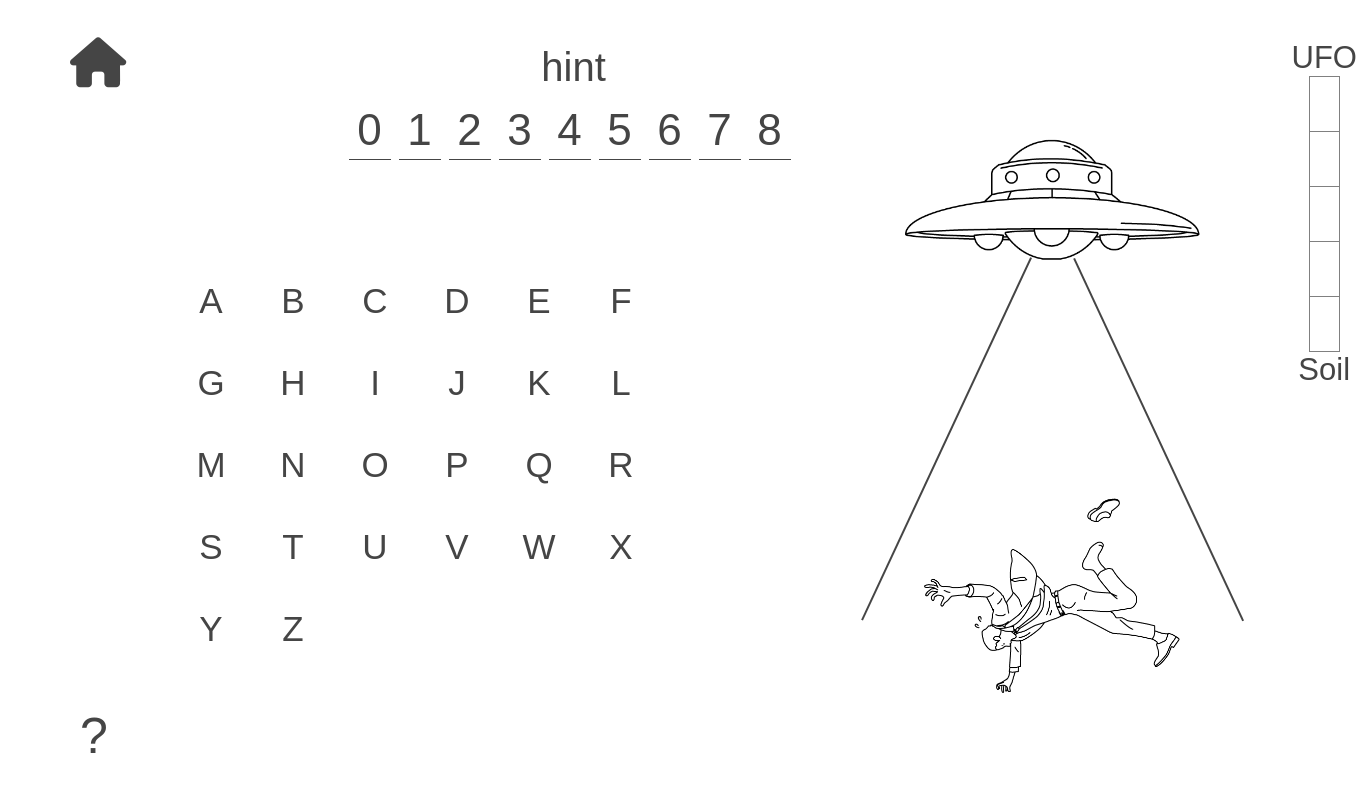
After one commit to kenstratton/word_guessing_game, a Flask app: page /ufo-coming in a window 1360 px wide. The commit adds this page. Run offline with Flask 2, Linux system fonts and the light colour scheme; some libraries are stand-ins or nearby versions.

Commit message:
Design of game
Added html template and css which implement the screen while playing game

```diff
--- a/__init__.py
+++ b/__init__.py
@@ -9,4 +9,9 @@ def create_app(test_config=None):
     def top():
         return render_template('top.html')
 
+    @app.route('/ufo-coming')
+    def game():
+        alphabets = ["A","B","C","D","E","F","G","H","I","J","K","L","M","N","O","P","Q","R","S","T","U","V","W","X","Y","Z"]
+        return render_template('game.html', alphabets=alphabets)
+
     return app
--- a/static/stylesheet/style.css
+++ b/static/stylesheet/style.css
@@ -1,73 +1,92 @@
-html { font-family: sans-serif; color: #454545;}
+* { box-sizing: border-box; }
+html { font-family: sans-serif; font-weight: lighter; color: #454545;}
 body {
   height: 100vh;
-  margin: 0 auto;
-  background: #ffffff;
-  box-sizing: border-box;
-}
-a {
-  text-decoration: none;
-  color: #454545;
-}
-button {
-  border: none;
-  background: none;
-}
+  min-height: 350px;
+  min-width: 1000px;
+  margin: auto;
+  display: flex; }
+a { color: #454545; text-decoration: none; }
+button { border: none; background: none; }
+ul { padding: 0; margin: 0; display: flex; flex-wrap: wrap; list-style: none; }
+table { border-collapse: collapse; }
+
+.flex-wrapper { display: flex;}
+.play-link {
+  font: 75px "Helvetica Neue" ;
+  font-weight: lighter;
+  margin: auto;
+  outline: none;
+  cursor: pointer;
+  display: block;
+  position: relative; }
+.play-link::after {
+  height: 1px;
+  width: 0;
+  background: #454545;
+  content: '';
+  position: absolute; left: 50%; bottom: 0;
+  transition: .5s all; }
+.play-link:hover::after { width: 100%; left: 0; }
 
 
-.play_link {
-  font-size: 75px;
-  font-family: "Helvetica Neue";
-  font-weight: lighter;
-  display: block;
-  margin: 0 auto;
-}
-.play_link:hover {
-  border-bottom: 1px solid #454545;
-}
-
-
-.content {
-  height: 100%;
-  display: flex;
-}
-
-
-.menu {
-  position: relative;
-}
+.menu { position: relative; }
 .menu > a {
   font-size: 50px;
   position: absolute;
-  left: 40px;
-}
-.menu > #home {
-  top: 30px;
-  display: none;
-}
-.menu > #help {
-  bottom: 30px;
-}
+  z-index: 10; }
+.menu > #home { top: 35px; left: 70px;}
+.menu > #help { bottom: 35px; left: 80px;}
 
 
-.main {
+.top { width: 100%; position: relative; }
+.top > h1 {
+  font: 100px "HelveticaNeue-CondensedBold";
+  text-align: center;
+  margin: 150px 0 170px 20px; }
+#top-ufo {
+  transform: rotate(-27deg);
+  position: absolute; top: -20px; left: 15px; }
+#top-man {
+  position: absolute; bottom: 25px; right: 11px; }
+
+
+.game {
   width: 100%;
-  position: relative;
-}
-.main > h1 {
-  font-size: 100px;
-  font-family: "HelveticaNeue-CondensedBold";
-  text-align: center;
-  margin: 150px 0 170px 20px;
-}
-.main > #ufo {
-  transform: rotate(-27deg);
-  position: absolute;
-  top: -20px;
-  left: 15px;
-}
-.main > #businessman {
-  position: absolute;
-  right: 11px;
-  bottom: 25px;
-}
+  padding: 45px 0 0 170px;
+  text-align: center; }
+.game .secret { width: fit-content; margin-left: 15%; }
+.secret .hint-txt { font-size: 40px; font-weight: lighter;}
+.secret .slot-lis { width: fit-content; margin: 15px auto 0; }
+.slot-lis > li {
+  width: 42px;
+  padding-bottom: 4px;
+  border-bottom: solid 1px #454545;
+  font-size: 44px;
+  margin-right: 8px; }
+.game .alph-lis { max-width: 492px; margin: 100px 5% 0 0;}
+.alph-lis > li {
+  width: 82px;
+  font-size: 35px;
+  line-height: 82px;
+  cursor: pointer; }
+.game .animation {
+  position: relative; }
+.animation > * { position: absolute; }
+.animation > #game-ufo { top: -110px; left: 180px; }
+.animation > #game-man { bottom: -70px; left: 200px; }
+.animation .ufo-ray {
+  z-index: 1;
+  height: 2px;
+  width: 400px;
+  background: #454545;
+  top: 98px;
+  transform-origin: top left;
+  transition: 1s all; }
+.animation:hover .ufo-ray { width: 0px; }
+.animation > #ray1{ left: 310px; transform: rotate(115deg); }
+.animation > #ray2{ left: 353px; transform: rotate(65deg); }
+.animation .game-param { top: -120px; left: 570px; }
+.game-param span { font-size: 31px; }
+.game-param .alt-bar { margin: auto; }
+.alt-bar td { height: 55px; width: 30px; }
--- a/templates/base.html
+++ b/templates/base.html
@@ -6,9 +6,6 @@
     <script src="https://kit.fontawesome.com/8989297e1e.js" crossorigin="anonymous"></script>
   </head>
   <body>
-    <section class="content">
-      {% block content %}
-      {% endblock %}
-    </section>
+    {% block content %}{% endblock %}
   </body>
 </html>
--- /dev/null
+++ b/templates/game.html
@@ -0,0 +1,36 @@
+{% extends 'base.html' %}
+
+{% block title %}UFO Coming{% endblock %}
+{% block content %}
+  <div class="menu">
+    <a id="home" href="/top"><i class="fas fa-home"></i></a>
+    <a id="help" href="/top">?</a>
+  </div>
+  <div class="game">
+    <div class="secret">
+      <span class="hint-txt">hint</span>
+      <ul class="slot-lis">
+        {% for _ in range(9) %}<li>{{_}}</li>{% endfor %}
+      </ul>
+    </div>
+    <div class="flex-wrapper">
+      <ul class="alph-lis">
+        {% for al in alphabets %}<li id="{{al}}">{{al}}</li>{% endfor %}
+      </ul>
+      <div class="animation">
+        <div class="ufo-ray" id="ray1"></div><div class="ufo-ray" id="ray2"></div>
+        <img id="game-ufo" src="/static/images/ufo.png" height="300" width="300">
+        <img id="game-man" src="/static/images/flyingman.png" height="260" width="260">
+        <div class="game-param">
+          <span>UFO</span>
+          <table class="alt-bar" border="1">
+            {% for _ in range(5) %}
+              <tr><td></td></tr>
+            {% endfor %}
+          </table>
+          <span>Soil</span>
+        </div>
+      </div>
+    </div>
+  </div>
+{% endblock %}
```
Also changed, not shown: templates/top.html (+6 -6 lines).
